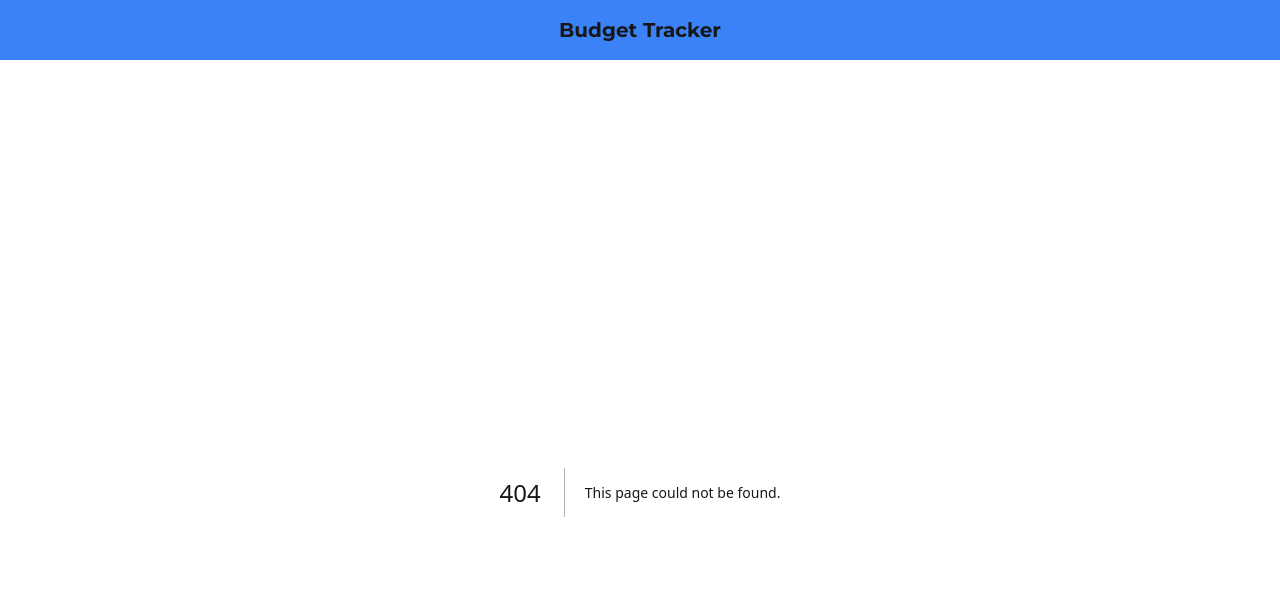
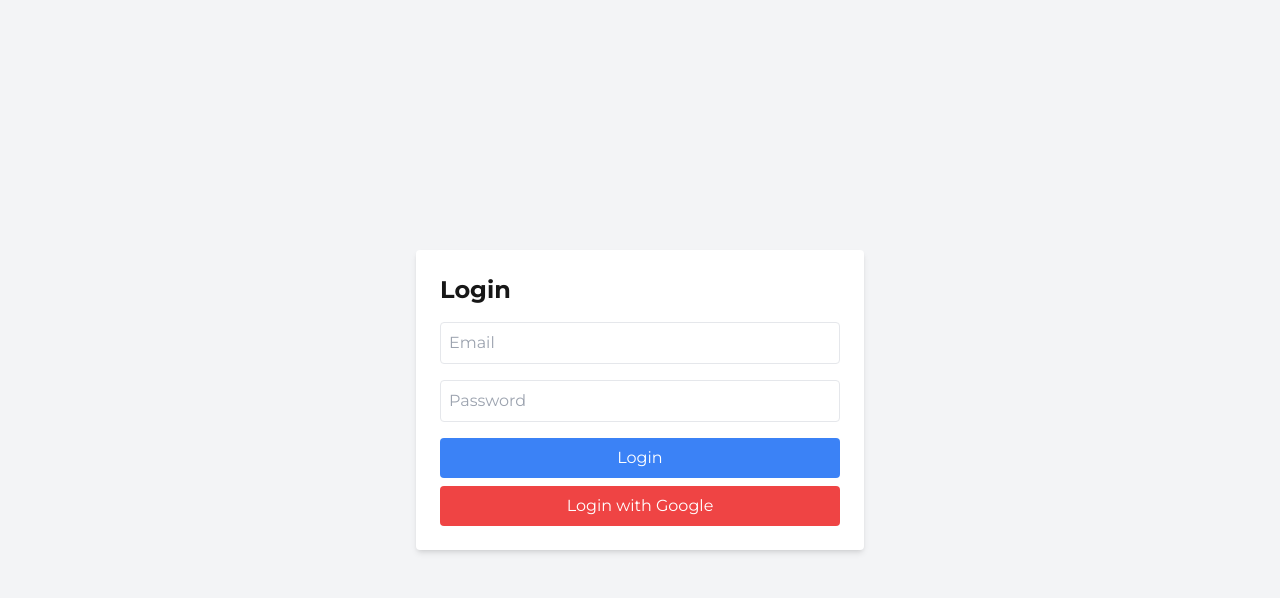
Before and after one commit to imagion/budget-planner, a Next.js app: page /login in a window 1280 px wide. Before the commit this address had no page. Shown: the top 598 px of the page. Built offline with nearby package versions, Linux system fonts and the light colour scheme; no server answers.

Commit message:
added auth features

```diff
--- /dev/null
+++ b/app/(pages)/(auth)/login/page.tsx
@@ -0,0 +1,66 @@
+'use client';
+
+import { useState } from 'react';
+import { useRouter } from 'next/navigation';
+import { useAuth } from '@/context/AuthContext';
+
+export default function Login() {
+  const { login, loginWithGoogle, isPending, error } = useAuth();
+  const [email, setEmail] = useState('');
+  const [password, setPassword] = useState('');
+  const router = useRouter();
+
+  const handleLogin = async (e: React.FormEvent) => {
+    e.preventDefault();
+    await login(email, password);
+    if (!error) {
+      router.push('/');
+    }
+  };
+
+  const handleGoogleLogin = async () => {
+    await loginWithGoogle();
+    if (!error) {
+      router.push('/');
+    }
+  };
+
+  return (
+    <div className='flex h-screen items-center justify-center bg-gray-100'>
+      <form
+        onSubmit={handleLogin}
+        className='w-full max-w-md rounded bg-white p-6 shadow-md'>
+        <h2 className='mb-4 text-2xl font-bold'>Login</h2>
+        <input
+          type='email'
+          placeholder='Email'
+          value={email}
+          onChange={(e) => setEmail(e.target.value)}
+          className='mb-4 block w-full rounded border p-2'
+          required
+        />
+        <input
+          type='password'
+          placeholder='Password'
+          value={password}
+          onChange={(e) => setPassword(e.target.value)}
+          className='mb-4 block w-full rounded border p-2'
+          required
+        />
+        <button
+          type='submit'
+          disabled={isPending}
+          className='w-full rounded bg-blue-500 p-2 text-white disabled:opacity-50'>
+          {isPending ? 'Logging in...' : 'Login'}
+        </button>
+        <button
+          type='button'
+          onClick={handleGoogleLogin}
+          className='mt-2 w-full rounded bg-red-500 p-2 text-white'>
+          Login with Google
+        </button>
+        {error && <p className='mt-2 text-red-500'>{error}</p>}
+      </form>
+    </div>
+  );
+}
--- /dev/null
+++ b/app/(pages)/(auth)/signup/page.tsx
@@ -0,0 +1,62 @@
+'use client';
+
+import { useState } from 'react';
+import { useRouter } from 'next/navigation';
+import { useAuth } from '@/context/AuthContext';
+
+export default function Register() {
+  const { signup, isPending, error } = useAuth();
+  const [email, setEmail] = useState('');
+  const [password, setPassword] = useState('');
+  const [displayName, setDisplayName] = useState('');
+  const router = useRouter();
+
+  const handleRegister = async (e: React.FormEvent) => {
+    e.preventDefault();
+    await signup(email, password, displayName);
+    if (!error) {
+      router.push('/');
+    }
+  };
+
+  return (
+    <div className='flex h-screen items-center justify-center bg-gray-100'>
+      <form
+        onSubmit={handleRegister}
+        className='w-full max-w-md rounded bg-white p-6 shadow-md'>
+        <h2 className='mb-4 text-2xl font-bold'>Register</h2>
+        <input
+          type='text'
+          placeholder='Display Name'
+          value={displayName}
+          onChange={(e) => setDisplayName(e.target.value)}
+          className='mb-4 block w-full rounded border p-2'
+          required
+        />
+        <input
+          type='email'
+          placeholder='Email'
+          value={email}
+          onChange={(e) => setEmail(e.target.value)}
+          className='mb-4 block w-full rounded border p-2'
+          required
+        />
+        <input
+          type='password'
+          placeholder='Password'
+          value={password}
+          onChange={(e) => setPassword(e.target.value)}
+          className='mb-4 block w-full rounded border p-2'
+          required
+        />
+        <button
+          type='submit'
+          disabled={isPending}
+          className='w-full rounded bg-blue-500 p-2 text-white disabled:opacity-50'>
+          {isPending ? 'Registering...' : 'Register'}
+        </button>
+        {error && <p className='mt-2 text-red-500'>{error}</p>}
+      </form>
+    </div>
+  );
+}
--- /dev/null
+++ b/app/context/AuthContext.tsx
@@ -0,0 +1,142 @@
+'use client';
+
+import {
+  createContext,
+  ReactNode,
+  useContext,
+  useEffect,
+  useState,
+} from 'react';
+import { auth } from '@/lib/firebase';
+import {
+  createUserWithEmailAndPassword,
+  GoogleAuthProvider,
+  onAuthStateChanged,
+  signInWithEmailAndPassword,
+  signInWithPopup,
+  signOut,
+  updateProfile,
+  User,
+} from 'firebase/auth';
+
+interface AuthProviderProps {
+  children: ReactNode;
+}
+
+type AuthContextType = {
+  user: User | null;
+  isPending: boolean;
+  error: string | null;
+  signup: (
+    email: string,
+    password: string,
+    displayName: string,
+  ) => Promise<void>;
+  login: (email: string, password: string) => Promise<void>;
+  loginWithGoogle: () => Promise<void>;
+  logout: () => Promise<void>;
+};
+
+const AuthContext = createContext<AuthContextType | null>(null);
+
+export const AuthProvider = ({ children }: AuthProviderProps) => {
+  const [user, setUser] = useState<User | null>(null);
+  const [isPending, setIsPending] = useState<boolean>(true);
+  const [error, setError] = useState<string | null>(null);
+
+  // Следим за изменением состояния пользователя
+  useEffect(() => {
+    const unsub = onAuthStateChanged(auth, (currentUser) => {
+      setUser(currentUser);
+      setIsPending(false);
+    });
+    return () => unsub(); // Отписываемся при размонтировании
+  }, []);
+
+  // Метод для регистрации
+  const signup = async (
+    email: string,
+    password: string,
+    displayName: string,
+  ) => {
+    setIsPending(true);
+    setError(null);
+    try {
+      const res = await createUserWithEmailAndPassword(auth, email, password);
+      // Обновляем профиль пользователя и сохраняем его в базе данных
+      if (res.user) {
+        await updateProfile(res.user, { displayName });
+        setUser({ ...res.user, displayName });
+      }
+    } catch (err) {
+      setError((err as Error).message);
+    } finally {
+      setIsPending(false);
+    }
+  };
+
+  // Метод для входа
+  const login = async (email: string, password: string) => {
+    setIsPending(true);
+    setError(null);
+    try {
+      await signInWithEmailAndPassword(auth, email, password);
+    } catch (err) {
+      setError((err as Error).message);
+    } finally {
+      setIsPending(false);
+    }
+  };
+
+  // Метод для входа через Google
+  const loginWithGoogle = async () => {
+    setIsPending(true);
+    setError(null);
+    try {
+      const provider = new GoogleAuthProvider();
+      const res = await signInWithPopup(auth, provider);
+      setUser(res.user);
+    } catch (err) {
+      setError((err as Error).message);
+    } finally {
+      setIsPending(false);
+    }
+  };
+
+  // Метод для выхода
+  const logout = async () => {
+    setIsPending(true);
+    setError(null);
+    try {
+      await signOut(auth);
+    } catch (err) {
+      setError((err as Error).message);
+    } finally {
+      setIsPending(false);
+    }
+  };
+
+  return (
+    <AuthContext.Provider
+      value={{
+        user,
+        isPending,
+        error,
+        signup,
+        login,
+        loginWithGoogle,
+        logout,
+      }}>
+      {children}
+    </AuthContext.Provider>
+  );
+};
+
+// Кастомный хук для использования контекста
+export const useAuth = () => {
+  const context = useContext(AuthContext);
+  if (!context) {
+    throw new Error('useAuth должен использоваться внутри AuthProvider');
+  }
+  return context;
+};
--- a/app/layout.tsx
+++ b/app/layout.tsx
@@ -2,7 +2,7 @@ import type { Metadata } from 'next';
 import { Montserrat } from 'next/font/google';
 import './globals.css';
 import { cn } from '@/lib/utils';
-import Header from '@/components/Header';
+import { AuthProvider } from '@/context/AuthContext';
 
 const montserrat = Montserrat({ subsets: ['latin'] });
 
@@ -23,8 +23,7 @@ export default function RootLayout({
           'min-h-screen bg-background text-foreground antialiased',
           montserrat.className,
         )}>
-        <Header />
-        {children}
+        <AuthProvider>{children}</AuthProvider>
       </body>
     </html>
   );
--- a/app/page.tsx
+++ b/app/page.tsx
@@ -1,9 +1,13 @@
+import Header from '@/components/Header';
 import TransactionForm from '@/components/TransactionForm';
 
 export default function Home() {
   return (
-    <main className='mx-auto max-w-md rounded bg-white p-4 shadow'>
-      <TransactionForm />
-    </main>
+    <>
+      <Header />
+      <main className='mx-auto max-w-md rounded bg-white p-4 shadow'>
+        <TransactionForm />
+      </main>
+    </>
   );
 }
```
